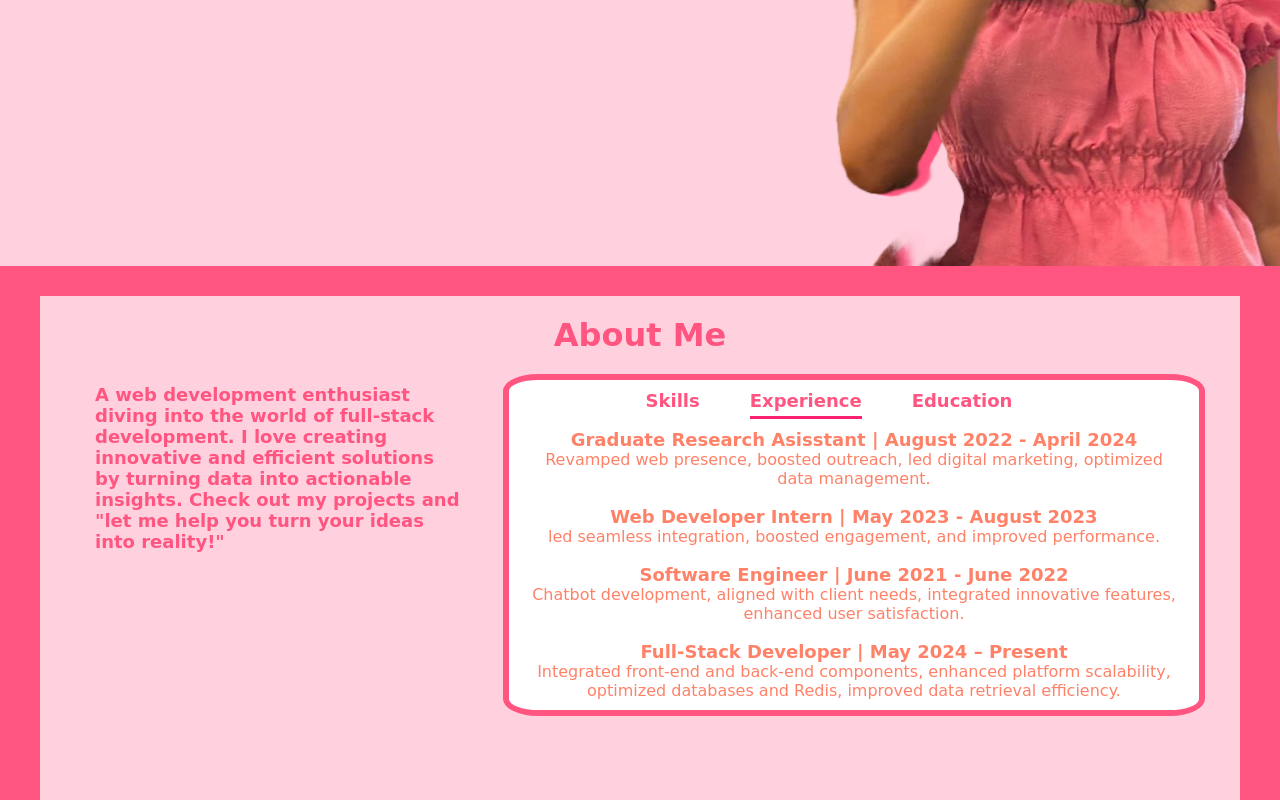
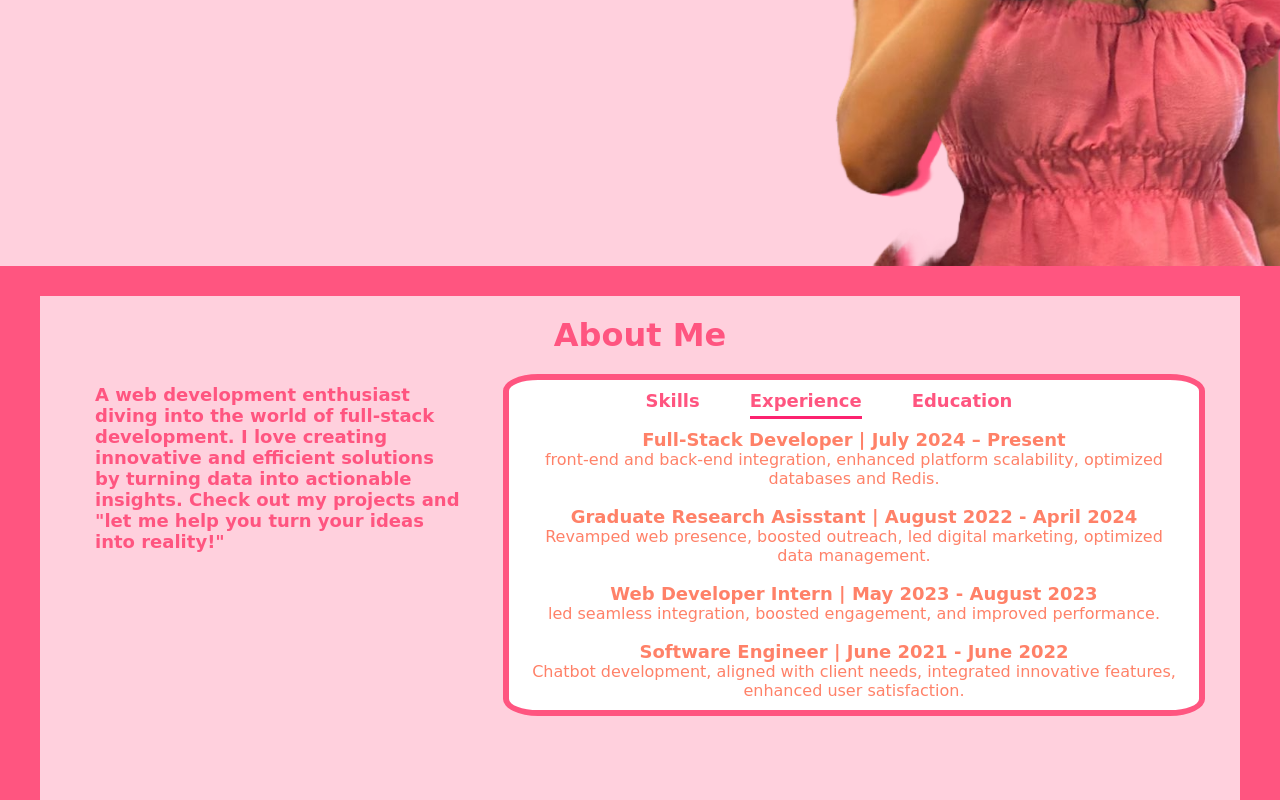
Before and after one commit to VinuthnaReddyGadilla/Portfolio_Website, a plain HTML site: page index.html in a window 1280 px wide. Both pictures are taken after a click on the element "Experience". Shown: the part 534-1334 px from the top of the page. Drawn offline with Linux system fonts and the light colour scheme; a web font is replaced by a local one.

Commit message:
Update index.html

```diff
--- a/index.html
+++ b/index.html
@@ -77,6 +77,9 @@
                     <div class="tab-contents" id="experience">
                         <ul>
                             <li>
+                                <span>Full-Stack Developer | July 2024 – Present</span><br>front-end and back-end integration, enhanced platform scalability, optimized databases and Redis.
+                            </li>
+                            <li>
                                 <span>Graduate Research Asisstant | August 2022 - April 2024</span><br>Revamped web presence, boosted outreach, led digital marketing, optimized data management.
                             </li>
                             <li>
@@ -84,9 +87,6 @@
                             </li>
                             <li>
                                 <span>Software Engineer | June 2021 - June 2022</span><br>Chatbot development, aligned with client needs, integrated innovative features, enhanced user satisfaction.
-                            </li>
-                            <li>
-                                <span>Full-Stack Developer | May 2024 – Present</span><br>Integrated front-end and back-end components, enhanced platform scalability, optimized databases and Redis, improved data retrieval efficiency.
                             </li>
                         </ul>
                     </div>
```
